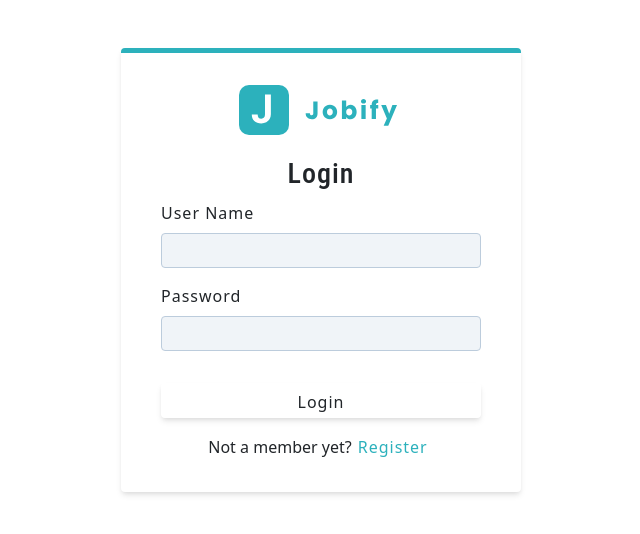
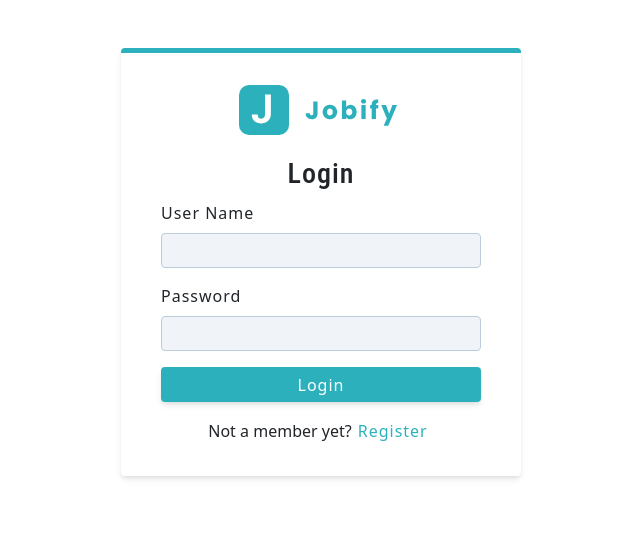
Before and after one commit to thanhhoan062/social-client, a React (Create React App) app: page /register in a window 1280 px wide. Shown: the top 534 px of the page, without its empty margins (319-959 px from the left). Built offline with nearby package versions, Linux system fonts and the light colour scheme.

Commit message:
#commit css

```diff
--- a/src/index.css
+++ b/src/index.css
@@ -153,6 +153,19 @@ ul {
 /* buttons */
 
 .btn {
+  cursor: pointer;
+  color: var(--white);
+  background: var(--primary-500);
+  border: transparent;
+  border-radius: var(--borderRadius);
+  letter-spacing: var(--letterSpacing);
+  padding: 0.375rem 0.75rem;
+  box-shadow: var(--shadow-2);
+  transition: var(--transition);
+  text-transform: capitalize;
+  display: inline-block;
+}
+.btn-app {
   cursor: pointer;
   color: var(--white);
   background: var(--primary-500);
@@ -427,7 +440,6 @@ Home
   }
 }
 
-
 .hero::before {
   content: '';
   position: absolute;
--- a/src/pages/Landing.js
+++ b/src/pages/Landing.js
@@ -22,7 +22,7 @@ const Landing = () => {
             quinoa lo-fi tote bag adaptogen everyday carry meggings +1 brunch
             narwhal.
           </p>
-          <Link to="/register" className="btn btn-hero">
+          <Link to="/register" className="btn-app btn-hero">
             Login/Register
           </Link>
         </div>
--- a/src/pages/Register.js
+++ b/src/pages/Register.js
@@ -115,7 +115,11 @@ const Register = () => {
           value={values.password}
           handleChange={handleChange}
         />
-        <button type="submit" className="btn btn-block" disabled={isLoading}>
+        <button
+          type="submit"
+          className="btn-app btn-block"
+          disabled={isLoading}
+        >
           {values.isLogin ? 'Login' : 'Register'}
         </button>
         <p>
```
